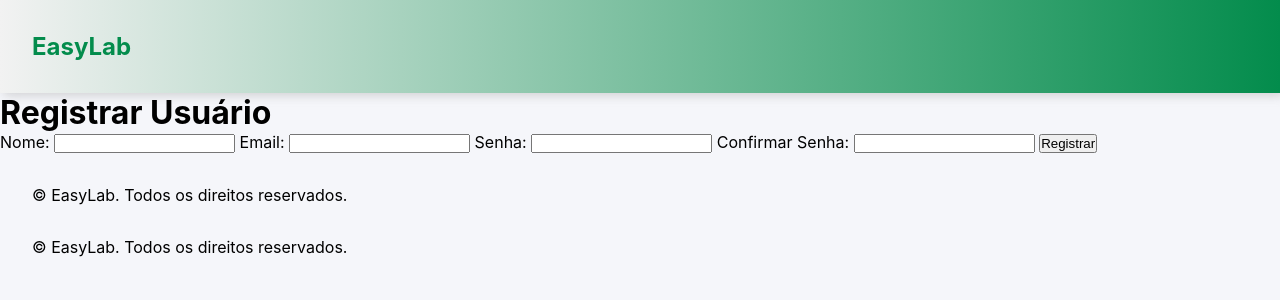
After one commit to ArthurBandeira12/EasyLab, a PHP site: template src/views/usuario/registrar.php in a window 1280 px wide. The commit adds this page. Shown: the top 300 px of the page. Run offline with PHP 8.4, Linux system fonts and the light colour scheme; the template is opened without the code that fills it, so the values that code supplies are empty.

Commit message:
ADD registro de usuario (sem estilização)
obs: adcionei um botão no home.php para facilitar mexer na pagina de registro tem que ser removido depois.

```diff
--- a/index.php
+++ b/index.php
@@ -14,6 +14,7 @@ $result = match ($action) {
     'update-reserva'    => $reservaController->update(),
     'edit-reserva'      => $reservaController->edit((int)($_GET['id'] ?? 0)),
     'delete-reserva'    => $isPost ? $reservaController->delete((int)($_POST['id'] ?? 0)) : null,
+    'registrar-usuario' => ['view' => './src/views/usuario/registrar.php', 'data' => []],
     default             => ['view' => './src/views/home.php', 'data' => []]
 };
 
--- a/src/views/home.php
+++ b/src/views/home.php
@@ -20,6 +20,7 @@
                 <div id="lista-reservas"></div>
                 <div class="btn-disponibilidade-wrapper">
                     <a href="index.php?action=disponibilidade" class="btn-disponibilidade">Ver Disponibilidade</a>
+                    <a href="index.php?action=registrar-usuario">Registrar Usuário</a> <! apenas para teste, depois remover !>
                 </div>
             </section>
         </div>
--- /dev/null
+++ b/src/views/usuario/registrar.php
@@ -0,0 +1,56 @@
+<?php
+
+include_once __DIR__ . '/../../components/header.php';
+require_once __DIR__ . '/../../database/database.php';
+
+$mensagem = '';
+
+if ($_SERVER['REQUEST_METHOD'] == 'POST') {
+    if (
+        isset($_POST['senha'], $_POST['confirmar_senha']) &&
+        $_POST['senha'] !== $_POST['confirmar_senha']
+    ) {
+        $mensagem = "As senhas não coincidem.";
+    } else {
+        $nome = $_POST['nome'];
+        $email = $_POST['email'];
+        $senha = password_hash($_POST['senha'], PASSWORD_BCRYPT);
+
+        $db = new Database();
+        $pdo = $db->getConnection();
+
+        $stmt = $pdo->prepare("INSERT INTO usuario (nome, email, senha) VALUES (?, ?, ?)");
+        if ($stmt->execute([$nome, $email, $senha])) {
+            header("Location: registrar.php?sucesso=1");
+            exit;
+        } else {
+            $mensagem = "Erro ao registrar usuário.";
+        }
+    }
+}
+?>
+
+<h1>Registrar Usuário</h1>
+<?php if (isset($_GET['sucesso'])): ?>
+    <p>Usuário registrado com sucesso!</p>
+<?php elseif (!empty($mensagem)): ?>
+    <p><?= htmlspecialchars($mensagem) ?></p>
+<?php endif; ?>
+
+<form method="POST" action="">
+    <label for="nome">Nome:</label>
+    <input type="text" id="nome" name="nome" required>
+
+    <label for="email">Email:</label>
+    <input type="email" id="email" name="email" required>
+
+    <label for="senha">Senha:</label>
+    <input type="password" id="senha" name="senha" required>
+
+    <label for="confirmar_senha">Confirmar Senha:</label>
+    <input type="password" id="confirmar_senha" name="confirmar_senha" required>
+
+    <button type="submit">Registrar</button>
+</form>
+
+ <?php include_once './src/components/footer.php'; ?>
```
